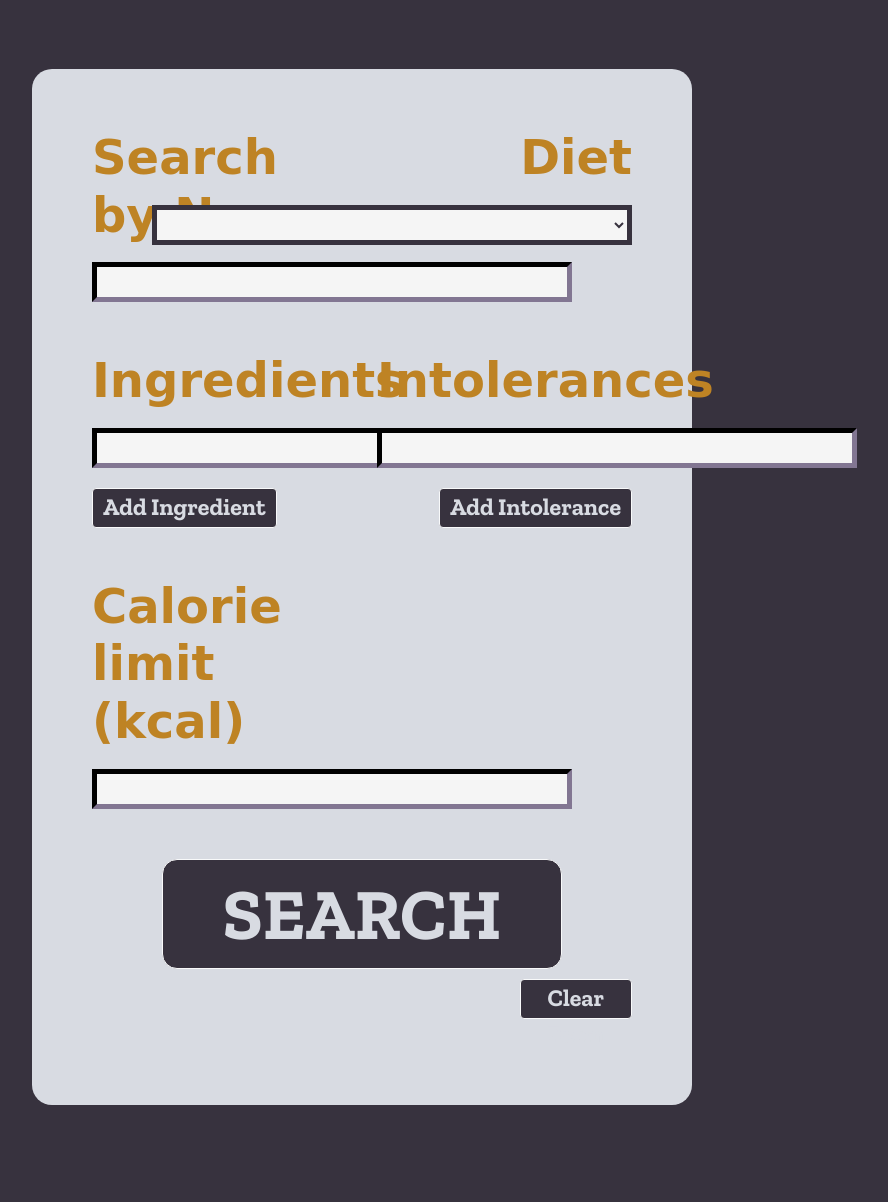
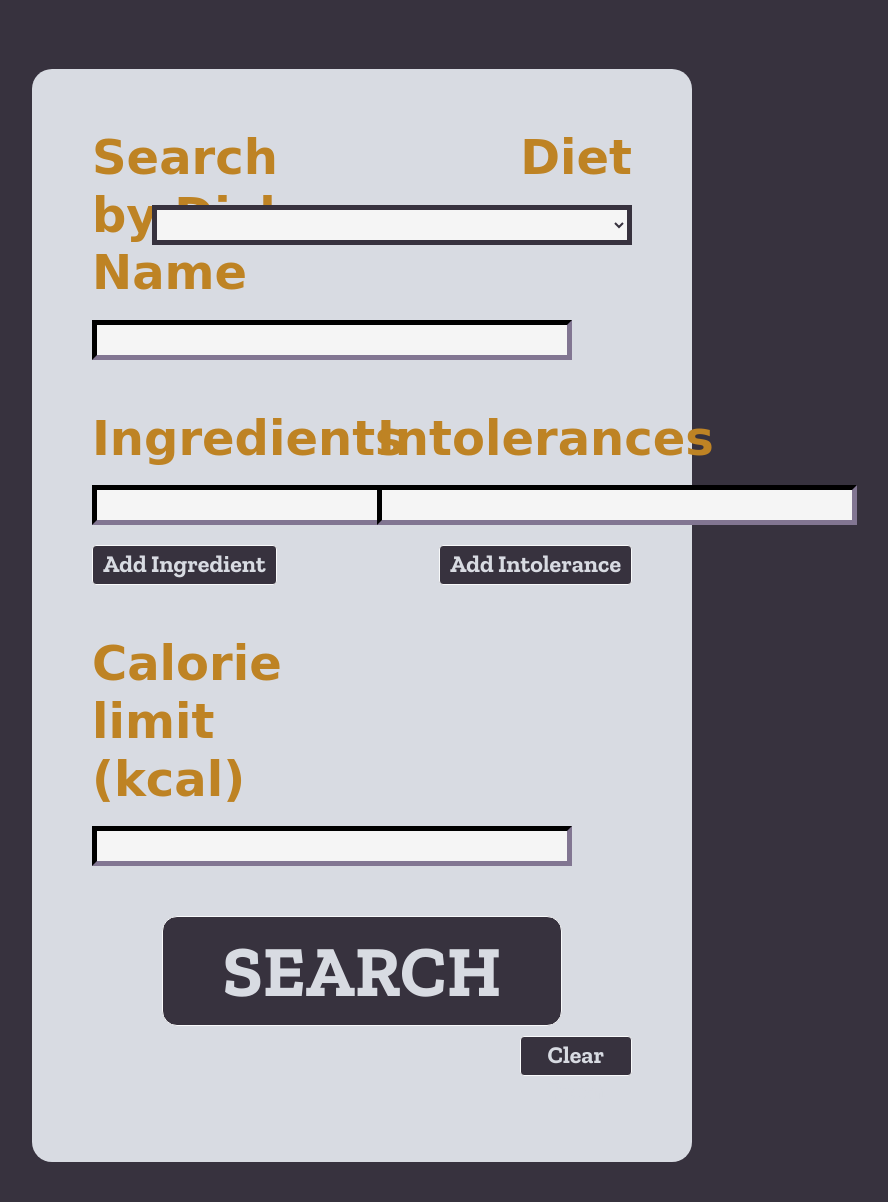
Before and after one commit to car1zhang/hungry-helper, a Flask app: page / in a window 1280 px wide. Shown: the part 661-1863 px from the top of the page, without its empty margins (278-1166 px from the left). Before the commit the page ends 1766 px from the top, so only its background shows below. Run offline with Flask 2, Linux system fonts and the light colour scheme; some libraries are stand-ins or nearby versions; some web fonts are replaced.

Commit message:
changed some text on ui

```diff
--- a/templates/home.html
+++ b/templates/home.html
@@ -29,7 +29,7 @@
             <form method="POST">
                 <div class="row">
                     <div class="col-lg-6">
-                      <h3 class="text-title c-darky-text"><strong>Search by Name</strong></h3>
+                      <h3 class="text-title c-darky-text"><strong>Search by Dish Name</strong></h3>
                       <input name="query">
                     </div>
                     <div class="col-lg-6">
```
